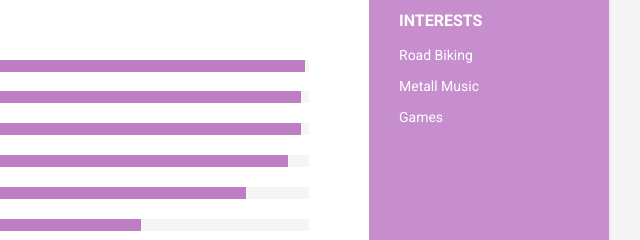
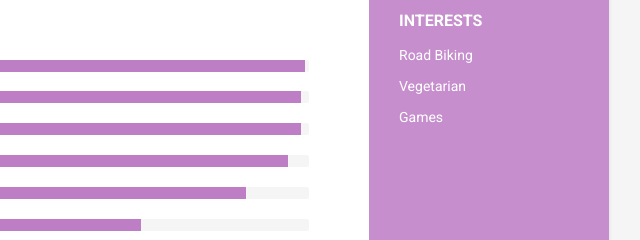
Before and after one commit to arcanaJ/arcanaJ.github.io, a plain HTML site: page index.html in a window 1280 px wide. Shown: the part 1394-1634 px from the top of the page, 511-1151 px from the left. Drawn offline with Linux system fonts and the light colour scheme.

Commit message:
info update

```diff
--- a/index.html
+++ b/index.html
@@ -83,7 +83,7 @@
                 <h2 class="container-block-title">Interests</h2>
                 <ul class="list-unstyled interests-list">
                     <li>Road Biking</li>
-                    <li>Metall Music</li>
+                    <li>Vegetarian</li>
                     <li>Games</li>
                 </ul>
             </div><!--//interests-->
```
